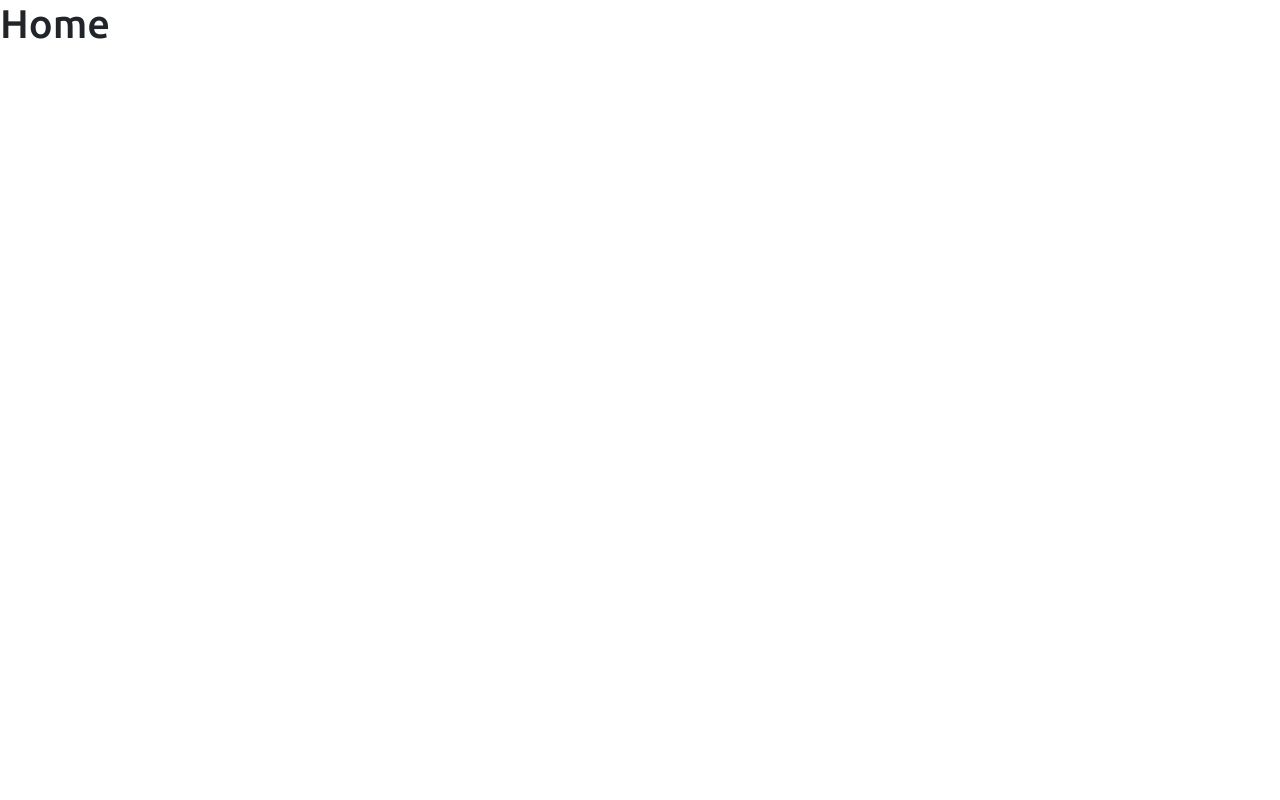
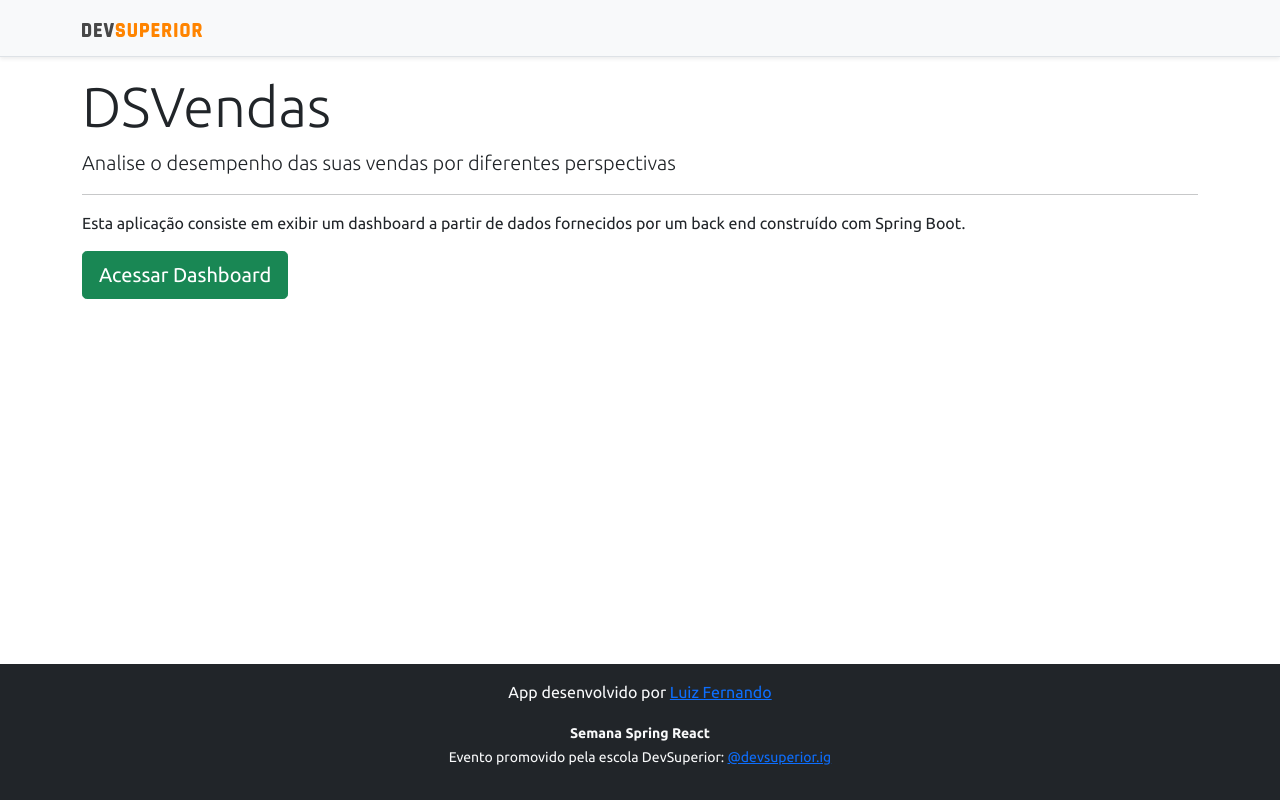
Before and after one commit to lfernando488/dsvendas-sds4, a React (Create React App) app in the folder frontend/: page / in a window 1280 px wide. Built offline with nearby package versions, Linux system fonts and the light colour scheme.

Commit message:
Home and navigation

```diff
--- a/frontend/src/components/navbar/index.tsx
+++ b/frontend/src/components/navbar/index.tsx
@@ -1,4 +1,5 @@
 import ImgDsDark from 'assets/img/ds-dark.svg';
+import { Link } from 'react-router-dom';
 
 //function Navbar() {
 const Navbar = () => {
@@ -6,7 +7,9 @@
         <div className="d-flex flex-column flex-md-row align-items-center p-3 px-md-4 mb-3 bg-light border-bottom shadow-sm">
             <div className="container">
                 <nav className="my-2 my-md-0 mr-md-3">
+                    <Link to="/">
                     <img src={ImgDsDark} alt="DevSuperior" width="120" />
+                    </Link>
                 </nav>
             </div>
         </div>
--- a/frontend/src/pages/Home/index.tsx
+++ b/frontend/src/pages/Home/index.tsx
@@ -1,8 +1,24 @@
+import Footer from "components/footer/footer";
+import Navbar from "components/navbar";
+import { Link } from "react-router-dom";
+
 const Home = () => {
     return (
-        <div >
-            <h1>Home</h1>
+        <>
+        <Navbar/>
+        <div className="container">
+            <div className="jumbotron">
+                <h1 className="display-4">DSVendas</h1>
+                <p className="lead">Analise o desempenho das suas vendas por diferentes perspectivas</p>
+                <hr />
+                <p>Esta aplicação consiste em exibir um dashboard a partir de dados fornecidos por um back end construído com Spring Boot.</p>
+                <Link className="btn btn-success btn-lg" to="/dashboard">
+                    Acessar Dashboard
+                </Link>
+            </div>
         </div>
+        <Footer/>
+        </>
     );
 }
 
```
